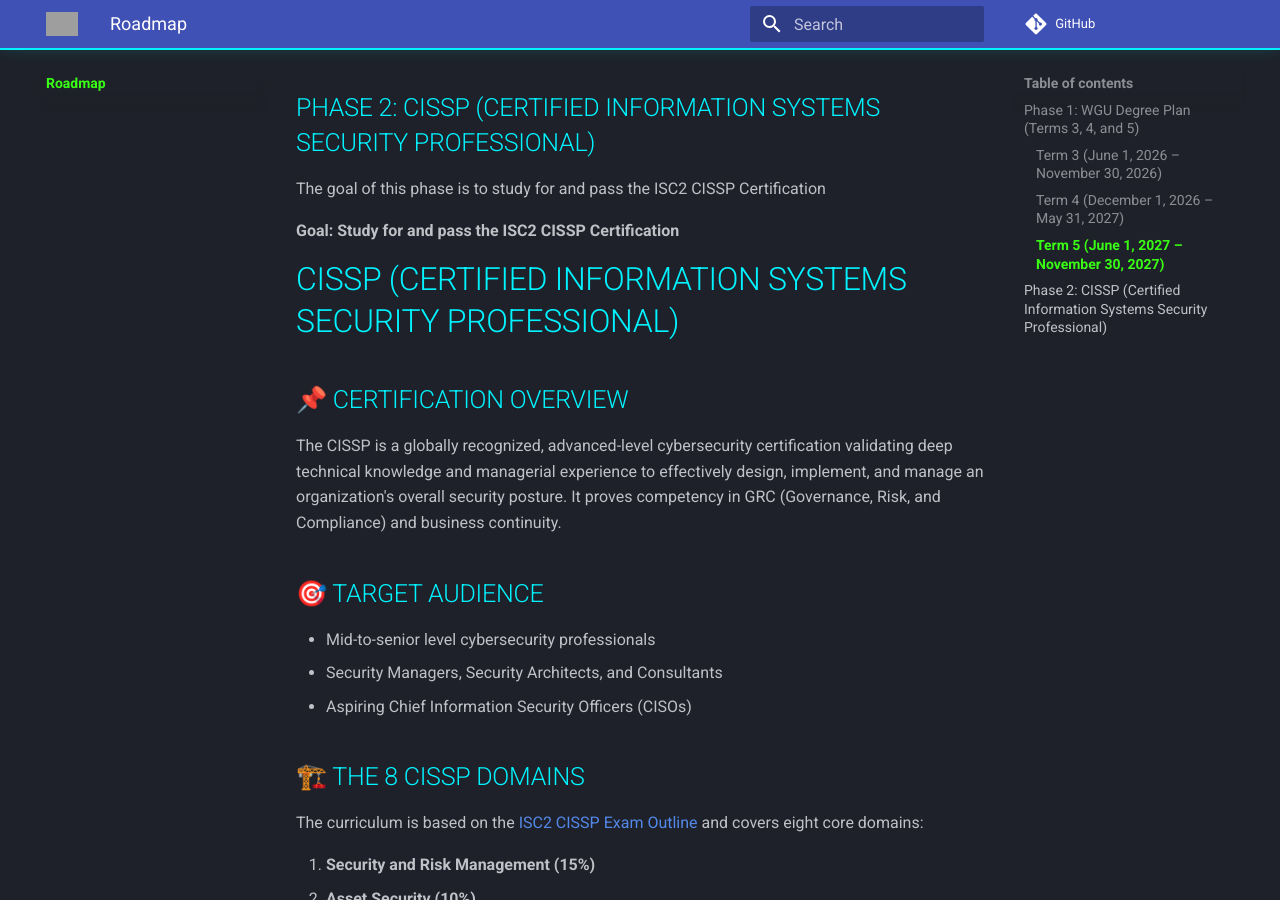
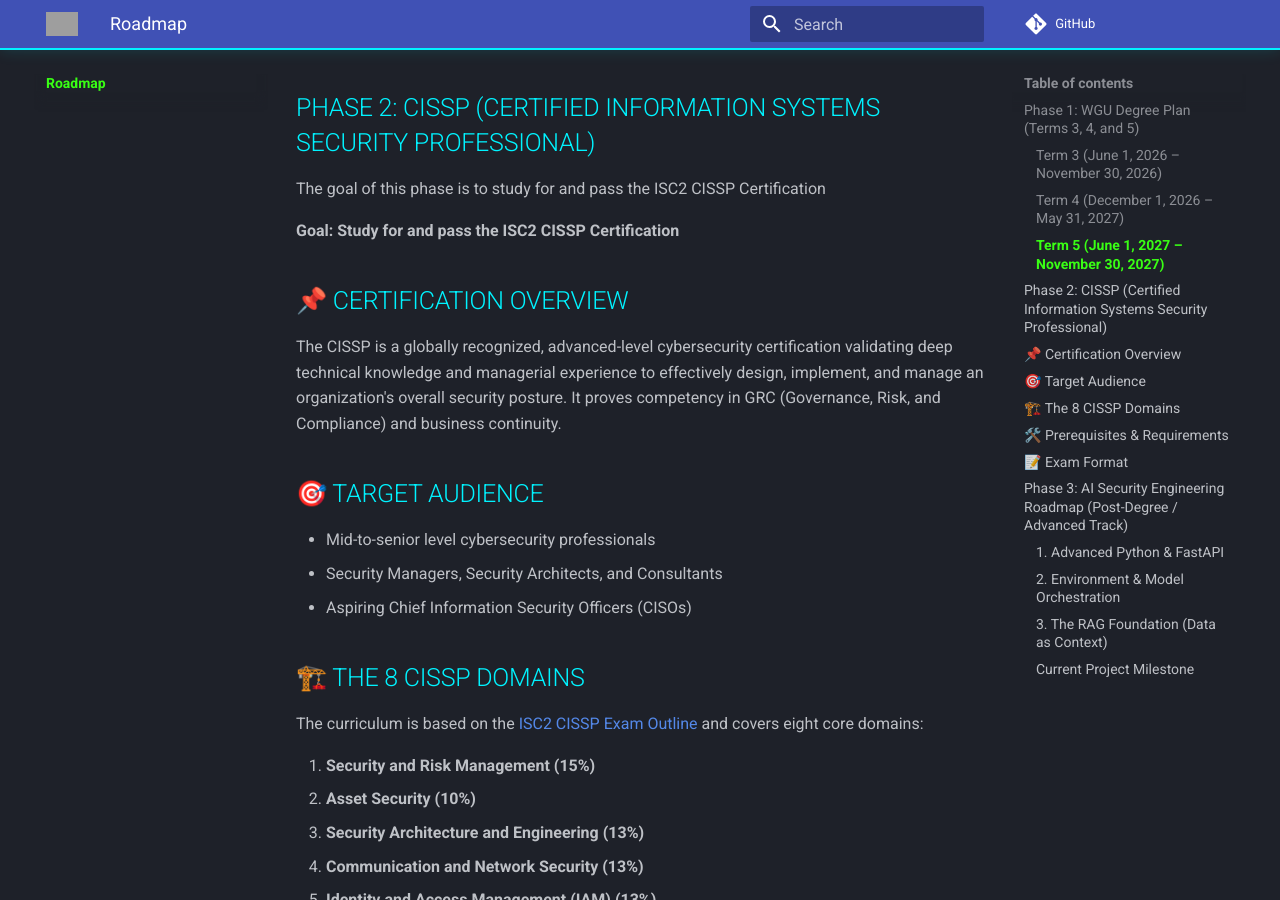
Before and after one commit to RootCauseSystems/website, an MkDocs documentation site: the page built from docs/roadmap.md, in a window 1280 px wide and 900 px high, scrolled down 914 px. Built offline with MkDocs 1.6.1 and Material for MkDocs 9.7.7, drawn with Linux system fonts in a browser that asks for light colours; comment, search, counter and statistics services are not loaded; grey boxes are pictures that could not be loaded.

Commit message:
Fixed formatting issue.

```diff
--- a/docs/roadmap.md
+++ b/docs/roadmap.md
@@ -27,8 +27,6 @@
 The goal of this phase is to study for and pass the ISC2 CISSP Certification
 
 **Goal:** **Study for and pass the ISC2 CISSP Certification**
-
-# CISSP (Certified Information Systems Security Professional)
 
 ## 📌 Certification Overview
 The CISSP is a globally recognized, advanced-level cybersecurity certification validating deep technical knowledge and managerial experience to effectively design, implement, and manage an organization's overall security posture. It proves competency in GRC (Governance, Risk, and Compliance) and business continuity.
```
